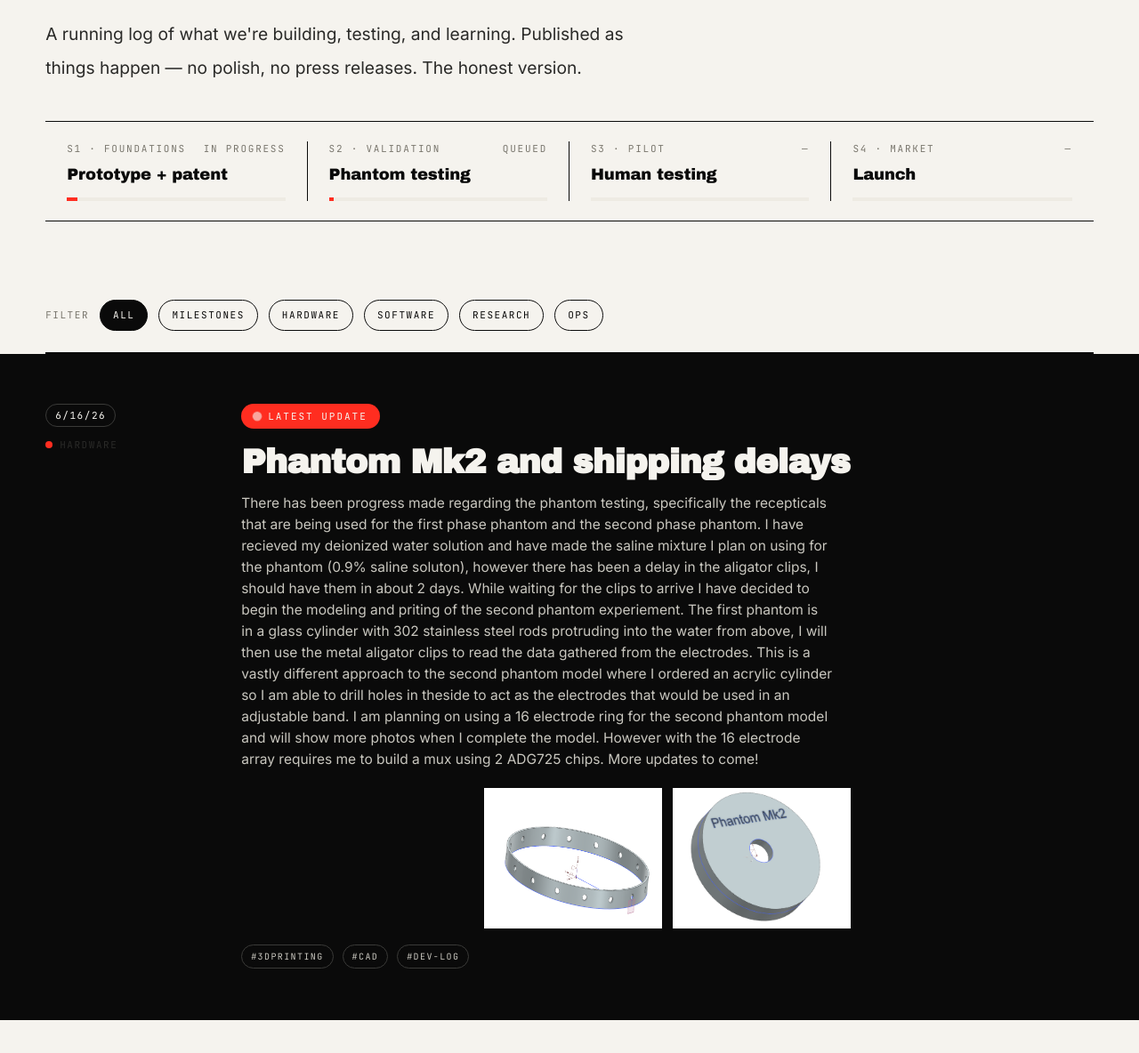
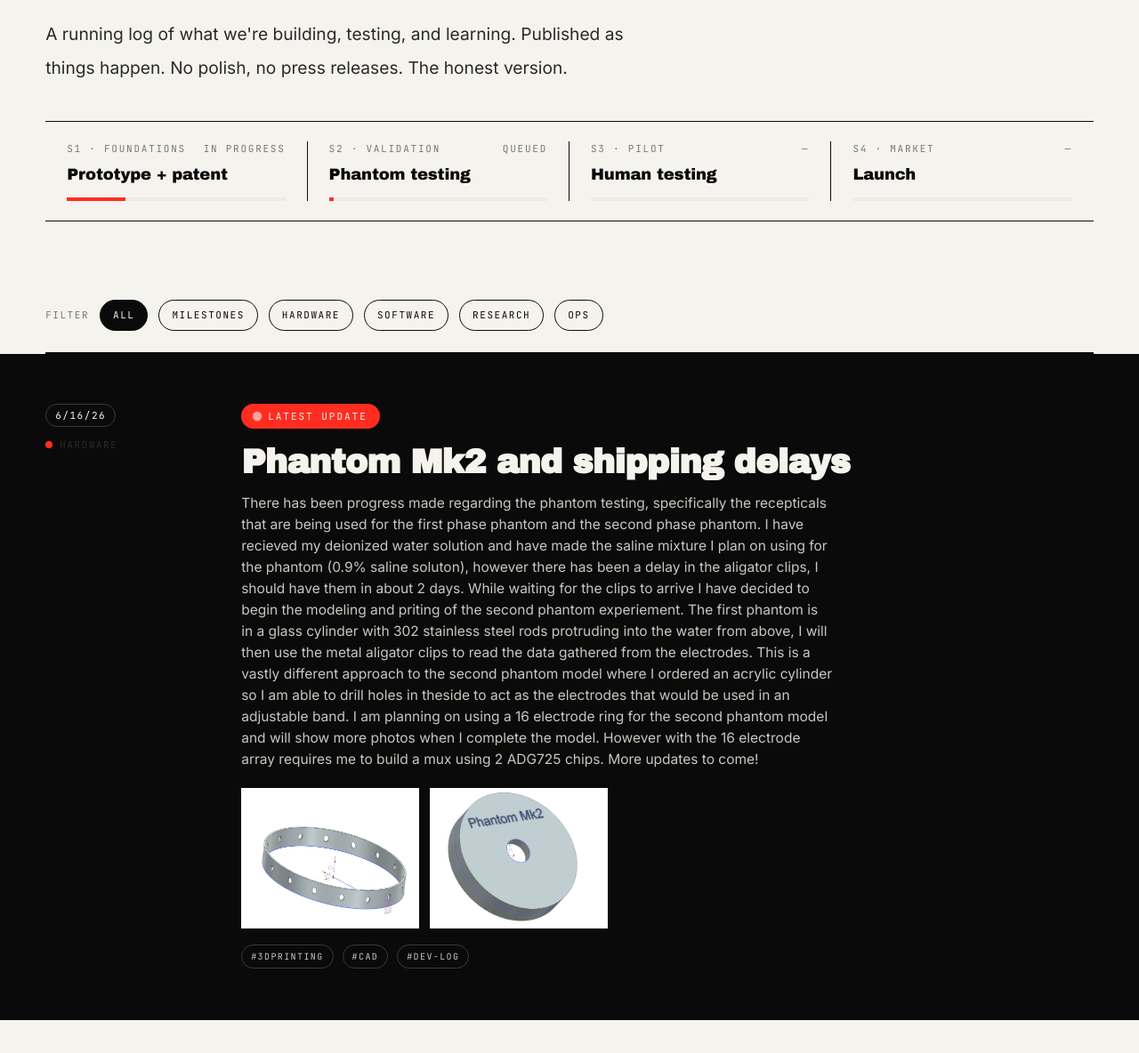
Before and after one commit to austinjames95/eit-tek-web, a website built with Vite: page updates.html in a window 1280 px wide. Shown: the part 432-1616 px from the top of the page at 89% size. Built offline with nearby package versions, Linux system fonts and the light colour scheme.

Commit message:
cetered text and changed the percent bar

```diff
--- a/updates.html
+++ b/updates.html
@@ -22,7 +22,7 @@
     </div>
     <h1 class="display">Progress,<br>in public<span class="red">.</span></h1>
     <p class="lede" style="max-width: 56ch;">
-      A running log of what we're building, testing, and learning. Published as things happen — no polish,
+      A running log of what we're building, testing, and learning. Published as things happen. No polish,
       no press releases. The honest version.
     </p>
 
@@ -31,7 +31,7 @@
       <div class="phase-cell active">
         <div class="ph-label"><span>S1 · Foundations</span><span>In progress</span></div>
         <div class="ph-name">Prototype + patent</div>
-        <div class="ph-track"><div class="ph-fill" style="width: 5%"></div></div>
+        <div class="ph-track"><div class="ph-fill" style="width: 27%"></div></div>
       </div>
       <div class="phase-cell">
         <div class="ph-label"><span>S2 · Validation</span><span>Queued</span></div>
@@ -72,7 +72,7 @@
           <span class="phase-tag">6/16/26</span>
           <span class="cat-tag" data-cat="hardware">Hardware</span>
         </div>
-        <div class="entry-body">
+        <div class="entry-body" style='justify-content: center;'>
           <span class="now-pill">Latest update</span>
           <h3>Phantom Mk2 and shipping delays</h3>
           <p>
@@ -85,7 +85,7 @@
             show more photos when I complete the model. However with the 16 electrode array requires me to build a mux using 2 ADG725 chips. More updates to come!
 
           </p>
-          <div style="display: flex; gap: 12px; margin-top: 20px; justify-content: center;">
+          <div style="display: flex; gap: 12px; margin-top: 20px;">
             <img src="./images/Screenshot 2026-07-05 230917.png" width="200px">
             <img src="./images/Screenshot 2026-07-05 230933.png" width="200px">
           </div>
@@ -113,7 +113,7 @@
             arive then we will begin testing.
 
           </p>
-          <div style="display: flex; gap: 12px; margin-top: 20px; justify-content: center;">
+          <div style="display: flex; gap: 12px; margin-top: 20px;">
             <img src="./images/Screenshot 2026-06-24 230421.png" width="200px">
             <img src="./images/Screenshot 2026-06-24 230433.png" width="200px">
           </div>
```
